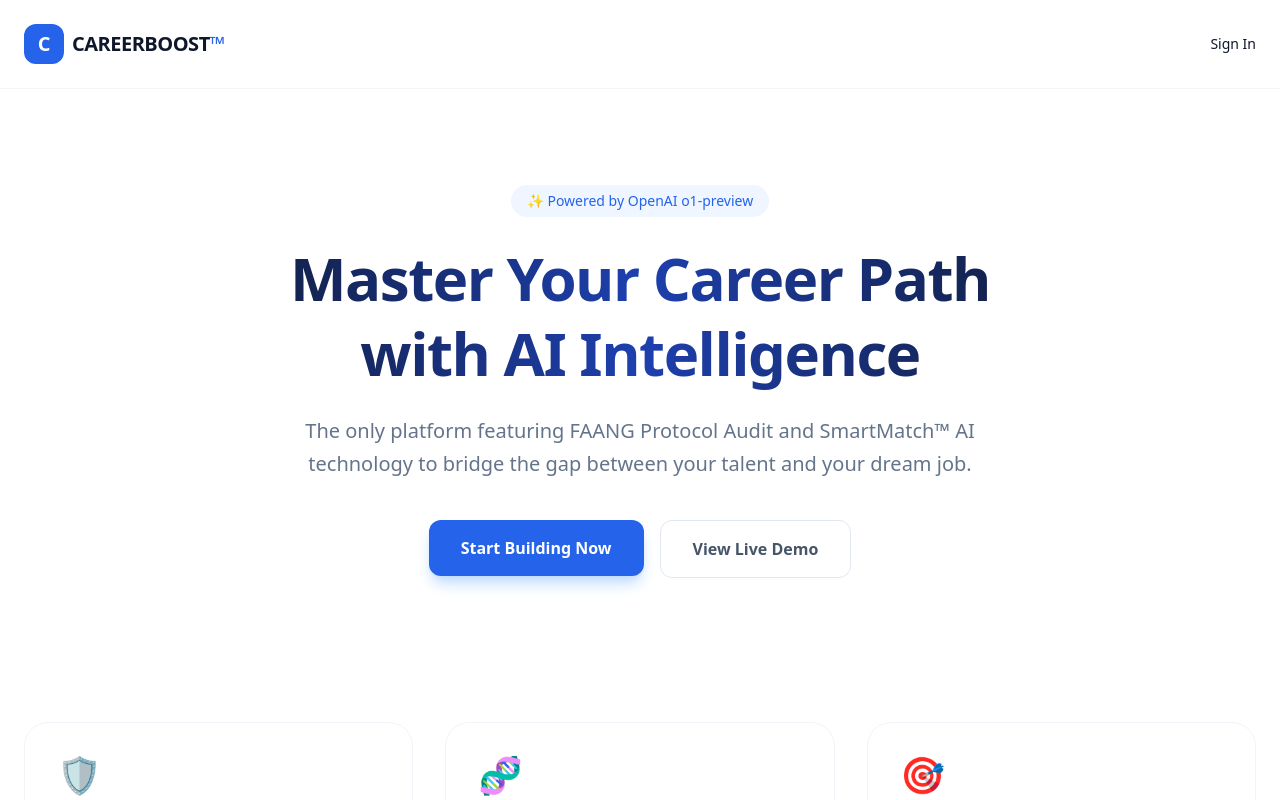
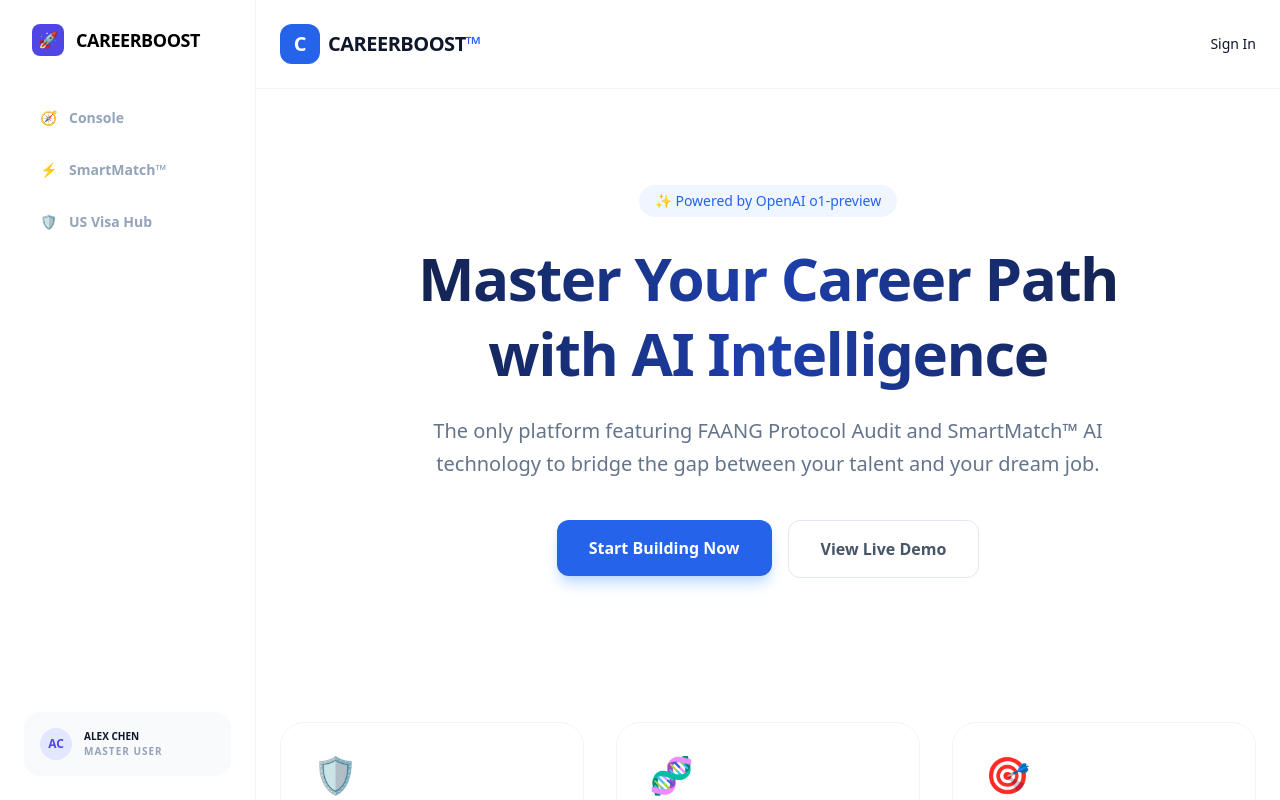
Before and after one commit to weilaiyuan86-jpg/path-resume, a Next.js app: page / in a window 1280 px wide. Shown: the top 800 px of the page. Built offline with nearby package versions, Linux system fonts and the light colour scheme; no server answers.

Commit message:
fix: restore sidebar navigation and layout structure

```diff
--- a/app/layout.tsx
+++ b/app/layout.tsx
@@ -1,7 +1,58 @@
+'use client';
 import './globals.css';
 import { ClerkProvider } from '@clerk/nextjs';
-import { LanguageProvider } from '@/context/LanguageContext'; // 引入刚才创建的 Provider
+import { LanguageProvider, useLanguage } from '@/context/LanguageContext';
+import { usePathname } from 'next/navigation';
+import Link from 'next/link';
 
+// 1. 定义侧边栏组件
+function Sidebar() {
+  const { dict } = useLanguage();
+  const pathname = usePathname();
+
+  const menuItems = [
+    { name: dict.console || 'Console', icon: '🧭', path: '/builder' },
+    { name: dict.smartMatch || 'SmartMatch™', icon: '⚡', path: '/builder/match' },
+    { name: dict.visa || 'US Visa Hub', icon: '🛡️', path: '/visa' },
+  ];
+
+  return (
+    <aside className="w-64 bg-white border-r border-slate-100 flex flex-col p-6 fixed h-full z-20">
+      <div className="flex items-center gap-3 mb-10 px-2">
+        <div className="w-8 h-8 bg-indigo-600 rounded-lg flex items-center justify-center text-white font-bold">🚀</div>
+        <span className="font-black text-lg tracking-tight">CAREERBOOST</span>
+      </div>
+      <nav className="flex-1 space-y-2">
+        {menuItems.map((item) => {
+          const isActive = pathname === item.path;
+          return (
+            <Link
+              key={item.name}
+              href={item.path}
+              className={`flex items-center gap-3 px-4 py-3 rounded-xl font-bold text-sm transition-all ${
+                isActive
+                  ? 'bg-indigo-600 text-white shadow-lg shadow-indigo-100'
+                  : 'text-slate-400 hover:bg-slate-50'
+              }`}
+            >
+              <span>{item.icon}</span> {item.name}
+            </Link>
+          );
+        })}
+      </nav>
+      {/* 底部用户信息栏 */}
+      <div className="mt-auto p-4 bg-slate-50 rounded-2xl flex items-center gap-3">
+        <div className="w-8 h-8 bg-indigo-100 text-indigo-600 rounded-full flex items-center justify-center font-bold text-xs">AC</div>
+        <div className="text-[10px]">
+          <p className="font-bold text-slate-900 uppercase">Alex Chen</p>
+          <p className="text-slate-400 font-black tracking-widest uppercase">Master User</p>
+        </div>
+      </div>
+    </aside>
+  );
+}
+
+// 2. 主布局
 export default function RootLayout({
   children,
 }: {
@@ -11,9 +62,13 @@
     <ClerkProvider>
       <LanguageProvider>
         <html lang="en">
-          <body className="antialiased bg-[#f8faff]">
-            {/* 这里包裹后，所有的子页面 children 都能通过 useLanguage() 获取当前语言 */}
-            {children}
+          <body className="antialiased bg-[#f8faff] flex">
+            {/* 注入侧边栏 */}
+            <Sidebar />
+            {/* 内容区域，添加 ml-64 给侧边栏留出空间 */}
+            <main className="flex-1 ml-64 min-h-screen">
+              {children}
+            </main>
           </body>
         </html>
       </LanguageProvider>
```
